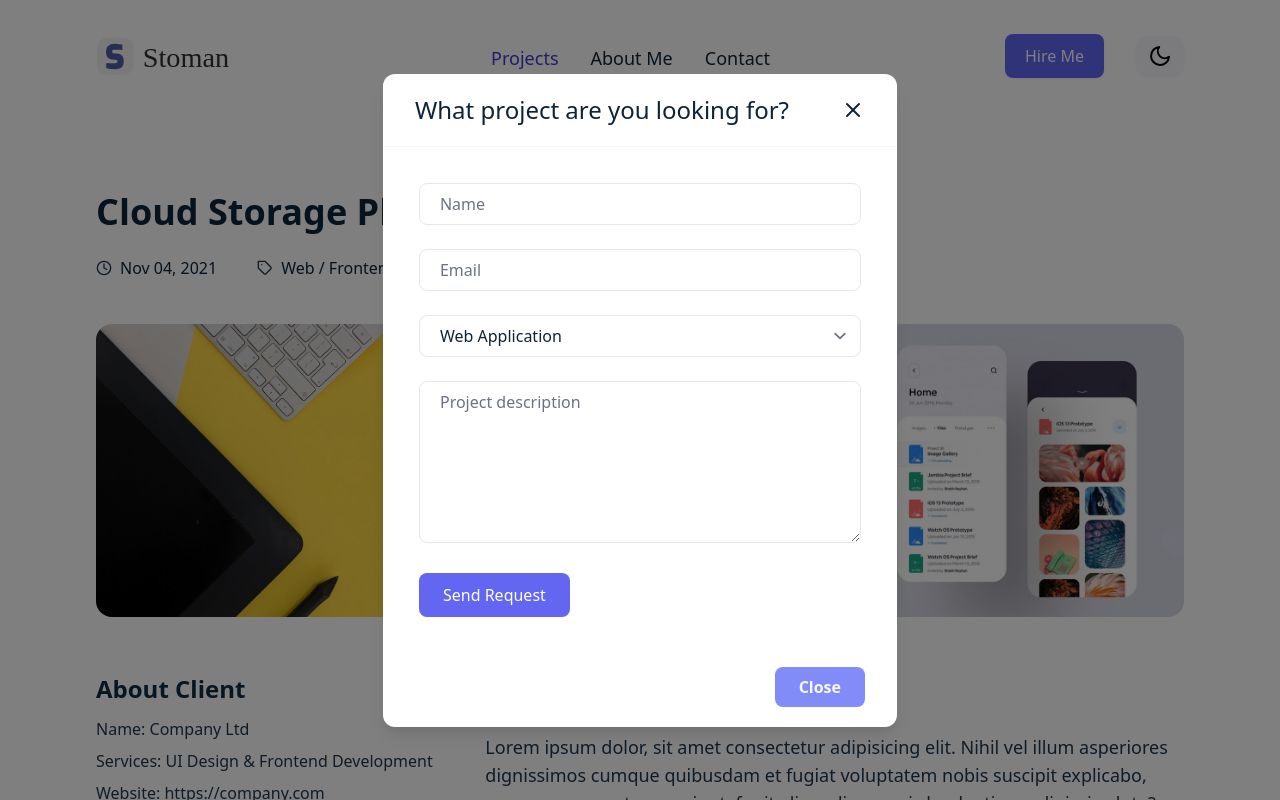
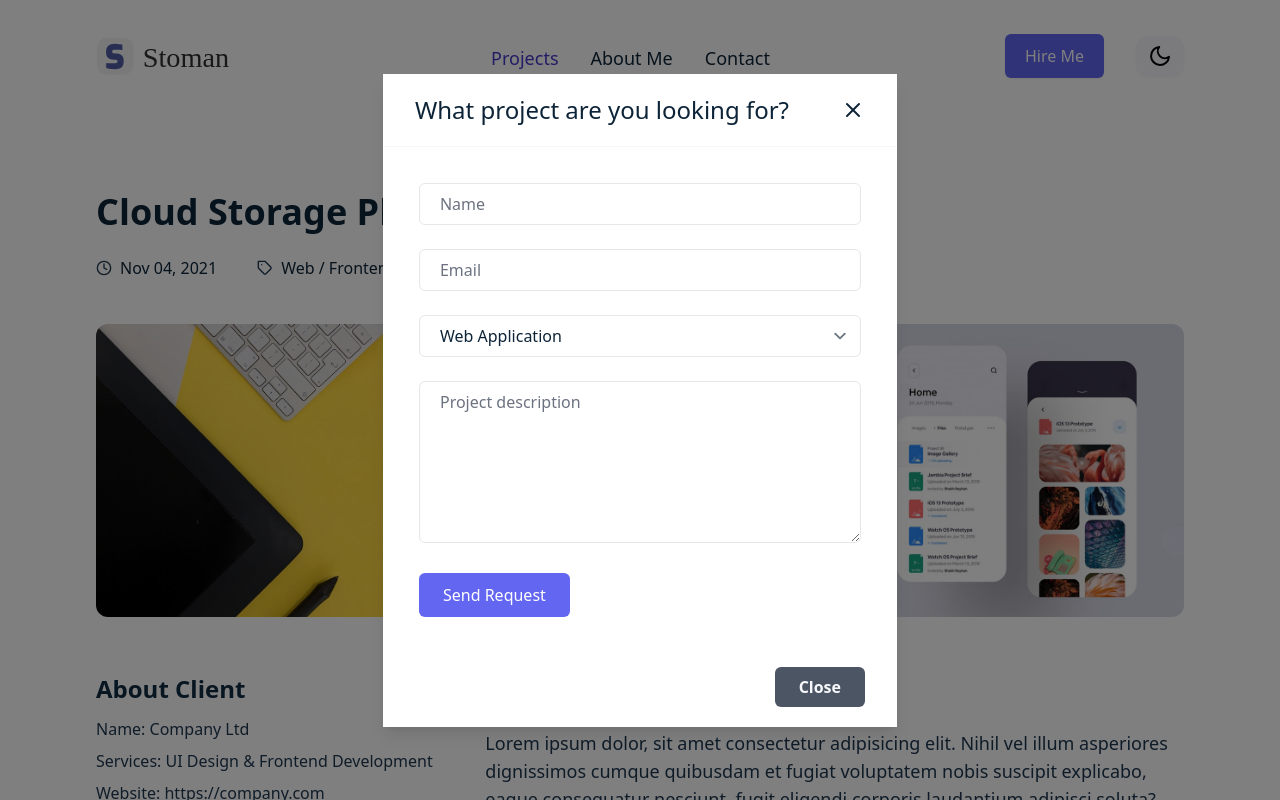
Before and after one commit to realstoman/nuxtjs-tailwindcss-portfolio, a Nuxt app: page /projects/260d1271-f1f2-4bc9-a5eb-05a89c8ccc99 in a window 1280 px wide. Both pictures are taken after a click on the button "Hire Me". Shown: the top 800 px of the page. Built offline with nearby package versions, Linux system fonts and the light colour scheme.

Commit message:
Rounded corners and forms prevent default

```diff
--- a/components/AboutMe.vue
+++ b/components/AboutMe.vue
@@ -2,7 +2,7 @@
   <div class="block sm:flex sm:gap-10 mt-10 sm:mt-20">
     <!-- About me portfolio image start -->
     <div class="w-full sm:w-1/4 mb-7 sm:mb-0">
-      <img src="~/static/profile.jpeg" class="rounded-xl w-96" alt="" />
+      <img src="~/static/profile.jpeg" class="rounded-lg w-96" alt="" />
     </div>
     <!-- About me portfolio image end -->
 
--- a/components/AppHeader.vue
+++ b/components/AppHeader.vue
@@ -122,7 +122,7 @@
               hover:bg-indigo-600
               text-white
               shadow-sm
-              rounded-lg
+              rounded-md
               px-5
               py-2.5
             "
--- a/components/ContactForm.vue
+++ b/components/ContactForm.vue
@@ -2,6 +2,11 @@
   <div class="w-full sm:w-1/2">
     <div class="leading-loose">
       <form
+        @submit="
+          (e) => {
+            e.preventDefault;
+          }
+        "
         class="
           max-w-xl
           m-4
@@ -9,7 +14,7 @@
           sm:p-10
           bg-secondary-light
           dark:bg-secondary-dark
-          rounded-xl
+          rounded-lg
           shadow-xl
           text-left
         "
--- a/components/HireMeModal.vue
+++ b/components/HireMeModal.vue
@@ -31,7 +31,6 @@
                 max-h-screen
                 shadow-lg
                 flex-row
-                rounded-xl
                 relative
               "
             >
@@ -68,11 +67,18 @@
                   "
                   @click="showModal()"
                 >
-                  <i data-feather="x" class="w-12"></i>
+                  <i data-feather="x" class="w-8 sm:w-12"></i>
                 </button>
               </div>
               <div class="modal-body p-5 w-full h-full">
-                <form class="max-w-xl m-4 text-left">
+                <form
+                  @submit="
+                    (e) => {
+                      e.preventDefault;
+                    }
+                  "
+                  class="max-w-xl m-4 text-left"
+                >
                   <div class="">
                     <input
                       class="
@@ -81,7 +87,7 @@
                         py-2
                         border-1 border-gray-200
                         dark:border-secondary-dark
-                        rounded-lg
+                        rounded-md
                         text-md
                         dark:font-medium
                         bg-secondary-light
@@ -105,7 +111,7 @@
                         py-2
                         border-1 border-gray-200
                         dark:border-secondary-dark
-                        rounded-lg
+                        rounded-md
                         text-md
                         dark:font-medium
                         bg-secondary-light
@@ -129,7 +135,7 @@
                         py-2
                         border-1 border-gray-200
                         dark:border-secondary-dark
-                        rounded-lg
+                        rounded-md
                         text-md
                         dark:font-medium
                         bg-secondary-light
@@ -161,7 +167,7 @@
                         py-2
                         border-1 border-gray-200
                         dark:border-secondary-dark
-                        rounded-lg
+                        rounded-md
                         text-md
                         dark:font-medium
                         bg-secondary-light
@@ -191,7 +197,6 @@
                         bg-indigo-500
                         hover:bg-indigo-600
                         rounded-md
-                        sm:rounded-lg
                         focus:ring-1 focus:ring-indigo-900
                       "
                       type="submit"
@@ -210,13 +215,15 @@
                     px-4
                     sm:px-6
                     py-2
-                    bg-indigo-400
-                    hover:bg-indigo-500
+                    bg-gray-600
+                    text-primary-light
+                    hover:bg-ternary-dark
+                    dark:bg-gray-200
+                    dark:text-secondary-dark
+                    dark:hover:bg-primary-light
                     rounded-md
-                    sm:rounded-lg
                     font-normal
                     sm:font-bold
-                    text-primary-light
                     focus:ring-1 focus:ring-indigo-900
                   "
                   @click="showModal()"
--- a/components/ProjectsGrid.vue
+++ b/components/ProjectsGrid.vue
@@ -98,7 +98,7 @@
         v-for="project in filteredProjects"
         :key="project.id"
         class="
-          rounded-3xl
+          rounded-xl
           shadow-lg
           hover:shadow-xl
           cursor-pointer
@@ -114,7 +114,7 @@
             <img
               :src="project.img"
               :alt="project.title"
-              class="rounded-t-3xl border-none"
+              class="rounded-xl border-none"
             />
           </div>
           <div class="text-center px-4 py-6">
--- a/pages/projects/_id.vue
+++ b/pages/projects/_id.vue
@@ -62,7 +62,7 @@
         >
           <img
             :src="projectImage.img"
-            class="rounded-2xl cursor-pointer shadow-lg sm:shadow-none"
+            class="rounded-xl cursor-pointer shadow-lg sm:shadow-none"
           />
         </div>
       </div>
@@ -189,7 +189,7 @@
             class="
               text-primary-dark
               dark:text-primary-light
-              text-2xl
+              text-xl
               font-bold
               mb-7
             "
@@ -211,7 +211,7 @@
 
     <!-- Load not found components if no project found -->
     <div v-else class="container mx-auto text-center">
-      <h1>Not projects yet</h1>
+      <h1>No projects yet</h1>
     </div>
   </div>
 </template>
```
